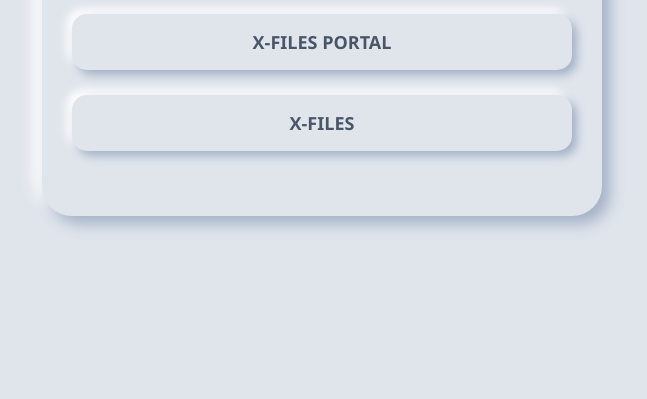
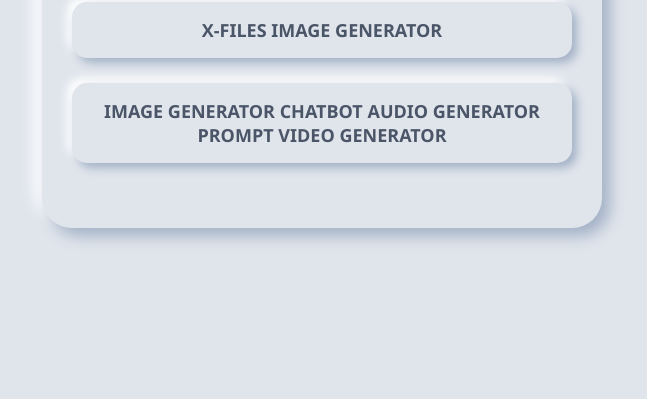
Before and after one commit to ray23-bit/link, a plain HTML site: page index.html in a window 1280 px wide. Shown: the part 441-840 px from the top of the page, without its empty margins (318-965 px from the left). Drawn offline with Linux system fonts and the light colour scheme.

Commit message:
Update index.html

```diff
--- a/index.html
+++ b/index.html
@@ -62,8 +62,8 @@
   <div class="container">
     <img src="logo-rizqi-o-1.png" alt="Logo Rizqi O" class="logo">
     <h1>Link Tools Rizqi Oliveira</h1>
-    <a href="https://x-files.rizqioliveira.my.id/" target="_blank">X-FILES PORTAL</a>
-    <a href="https://rizqioliveira.my.id/" target="_blank">X-FILES</a>
+    <a href="https://x-files.rizqioliveira.my.id/" target="_blank">X-FILES IMAGE GENERATOR</a>
+    <a href="https://rizqioliveira.my.id/" target="_blank">IMAGE GENERATOR CHATBOT AUDIO GENERATOR PROMPT VIDEO GENERATOR</a>
   </div>
 </body>
 </html>
```
